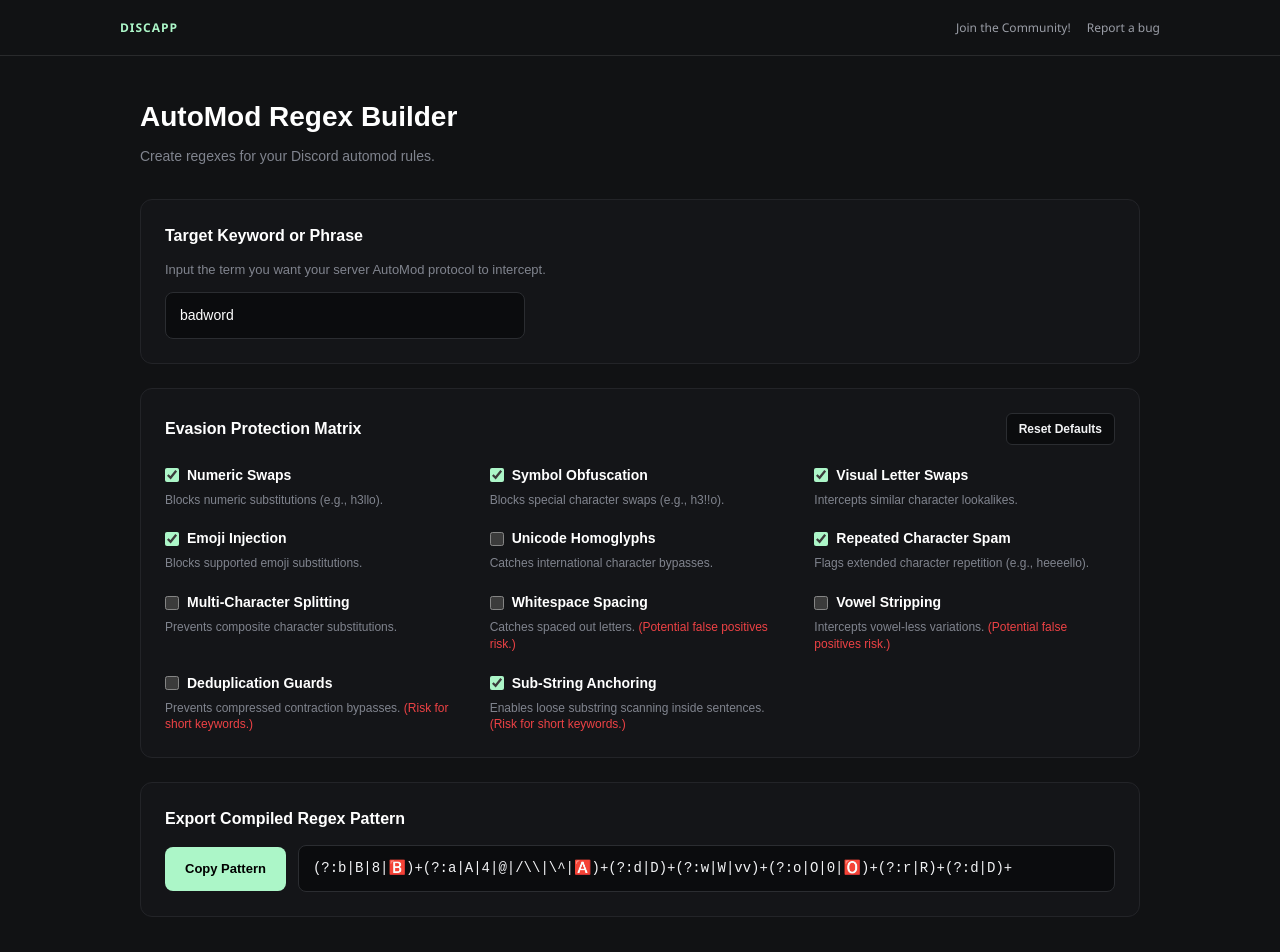
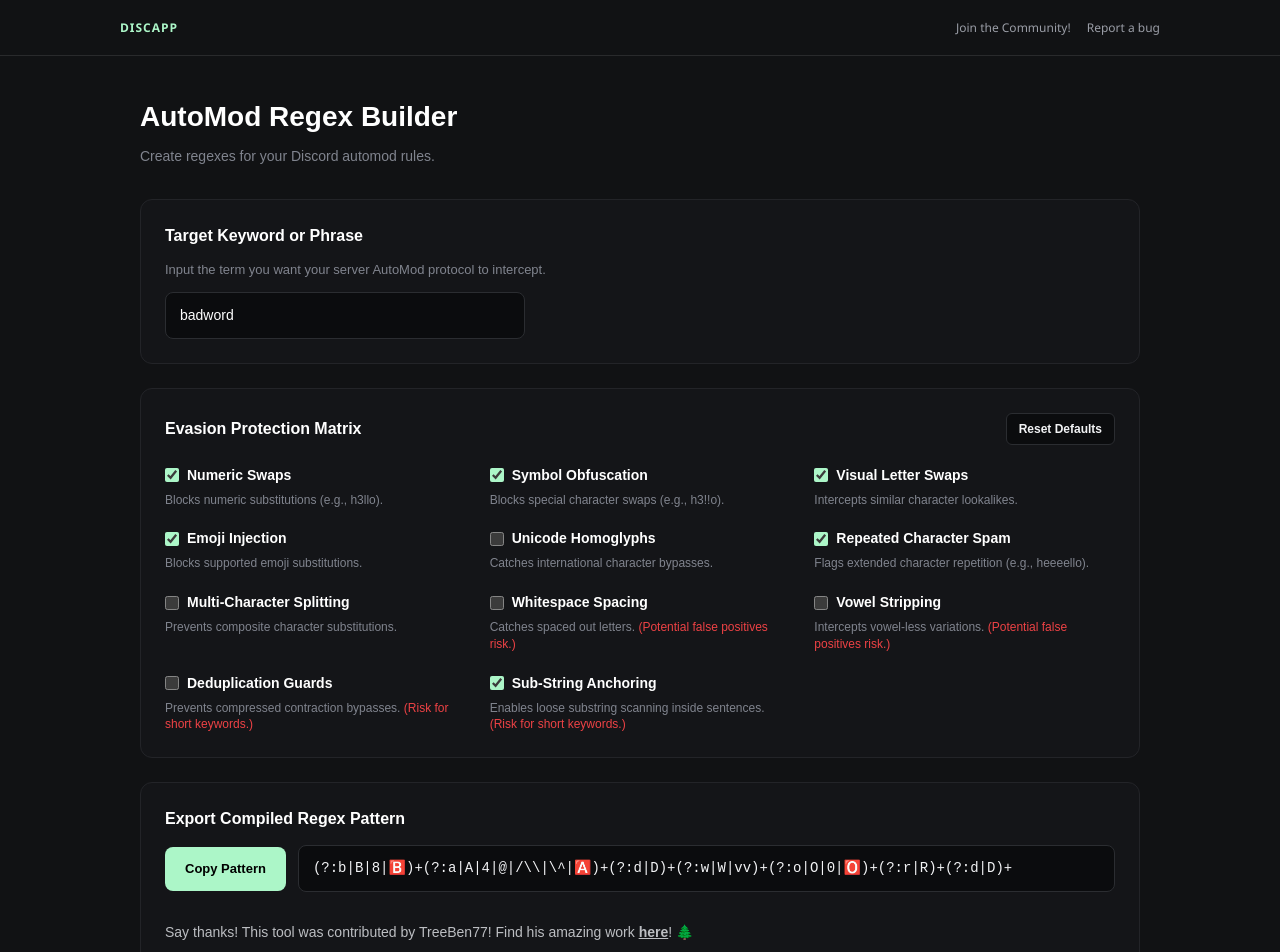
Before and after one commit to discapp-project/discapp-web, a Next.js app: page /regex-creator in a window 1280 px wide. Shown: the top 952 px of the page. Built offline with nearby package versions, Linux system fonts and the light colour scheme; no server answers.

Commit message:
Proper credits to treeben77 :)

```diff
--- a/src/app/regex-creator/regex-creator.tsx
+++ b/src/app/regex-creator/regex-creator.tsx
@@ -428,8 +428,10 @@ export default function AutomodRegexCreator() {
               {generatedRegex || <span style={{ color: "#80848e" }}>Configure expression above...</span>}
             </div>
           </div>
+            <p style={{ color: '#bcbec2', fontSize: '14px', marginTop: '16px' }}>
+              Say thanks! This tool was contributed by TreeBen77! Find his amazing work <a href="https://treeben77.github.io/automod-regex-generator" target="_blank" rel="noopener noreferrer" style={{ color: '#bcbec2', textDecoration: 'underline', fontWeight: 'bold' }}>here</a>! 🌲
+            </p>
         </div>
-
       </div>
     </div>
   );
```
